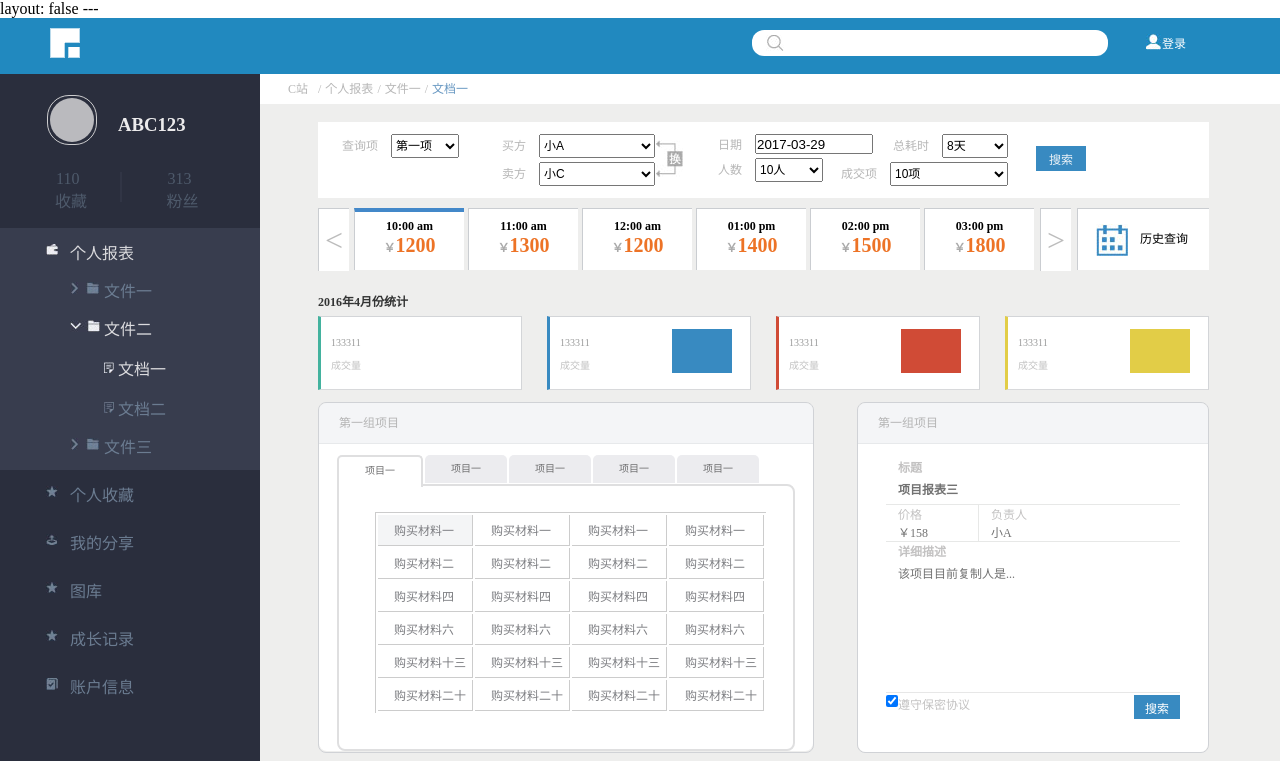
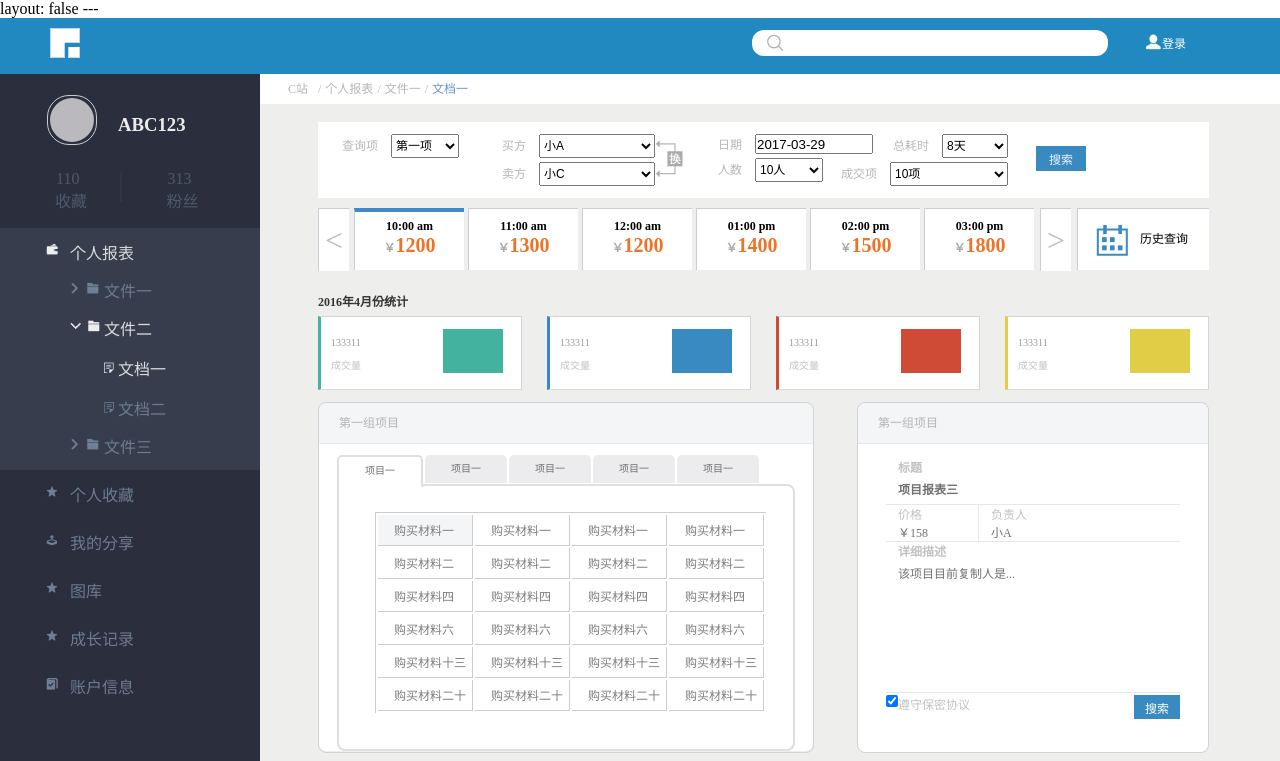
Before and after one commit to baihua001/baiduweb, a plain HTML site: page xw/task9/index.html in a window 1280 px wide. Shown: the top 761 px of the page. Drawn offline with Linux system fonts and the light colour scheme.

Commit message:
edit layout.css

```diff
--- a/xw/task9/layout.css
+++ b/xw/task9/layout.css
@@ -465,6 +465,10 @@ section.sta > div{
 	left: 122px;
 	top: 12px;
 }
+.sta .bg-1{
+
+        background: #43b29e;
+}
 .sta .bg-2{
 
 	background: #388ac1;
```
